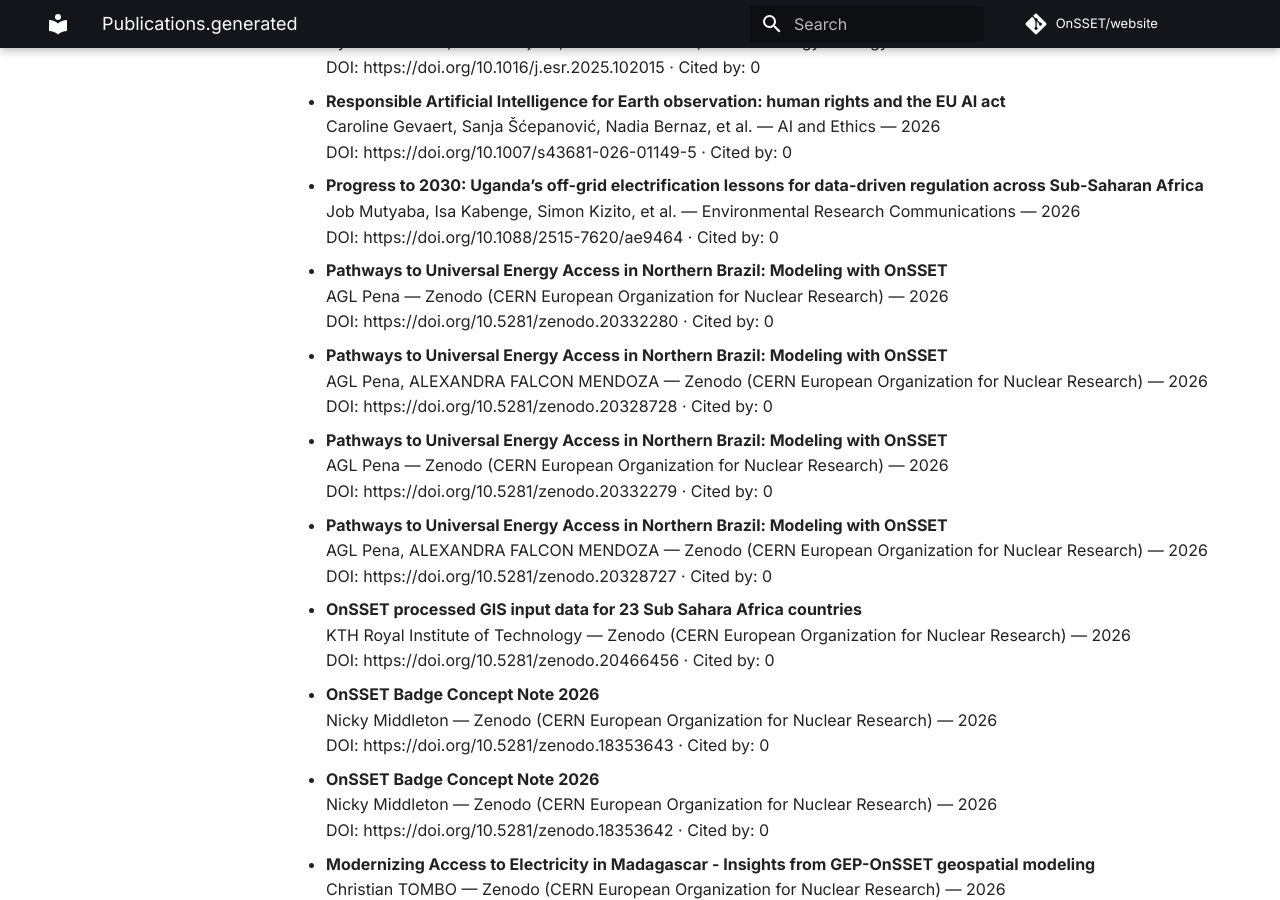
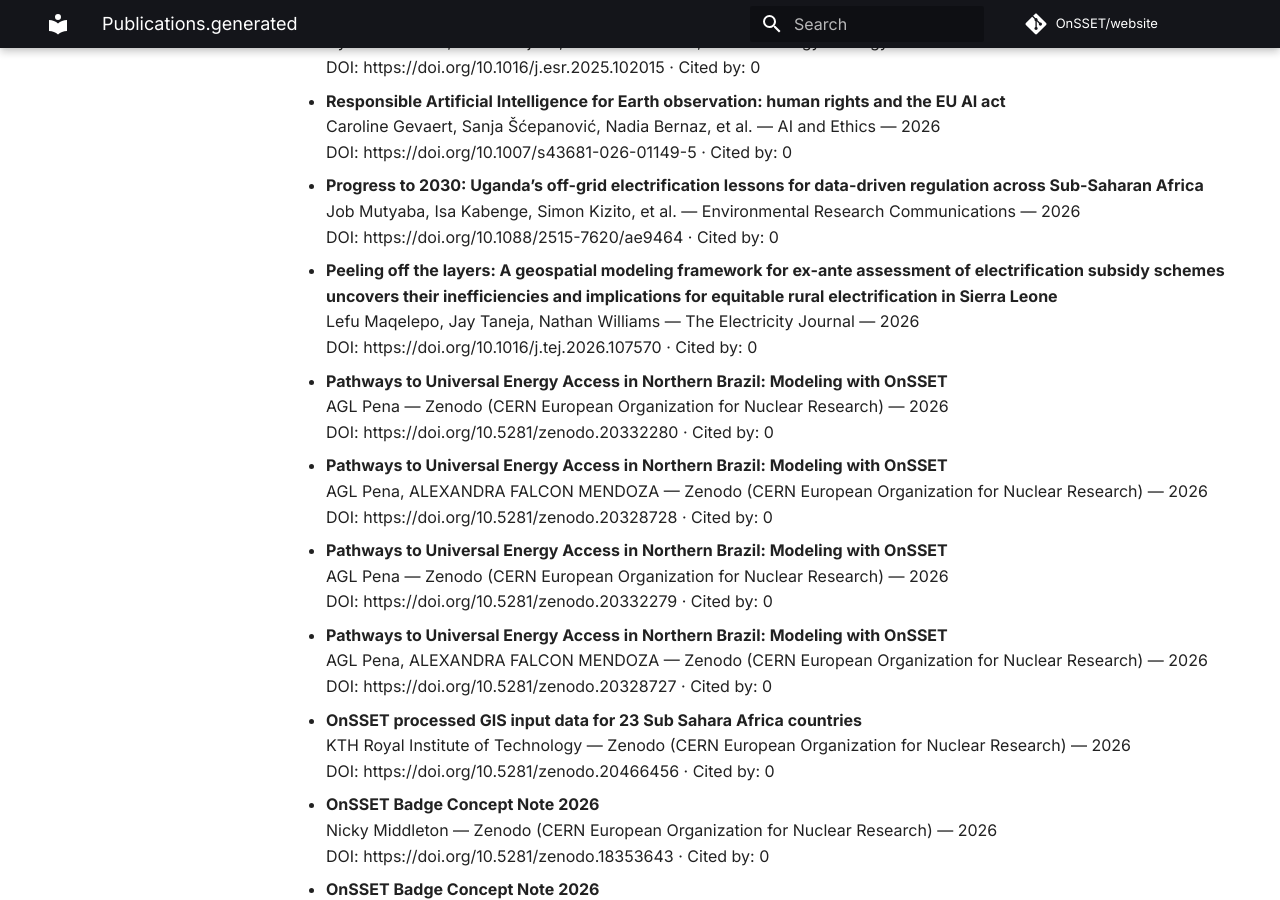
Before and after one commit to OnSSET/website, an MkDocs documentation site: the page built from docs/publications.generated.md, in a window 1280 px wide and 900 px high, scrolled down 1411 px. Built offline with MkDocs 1.6.1 and Material for MkDocs 9.7.7, drawn with Linux system fonts in a browser that asks for light colours; comment, search, counter and statistics services are not loaded; some of the changed text lies outside the part shown.

Commit message:
Auto-update publications

```diff
--- a/docs/publications.generated.md
+++ b/docs/publications.generated.md
@@ -53,6 +53,10 @@ No results found.
 - **Progress to 2030: Uganda’s off-grid electrification lessons for data-driven regulation across Sub-Saharan Africa**
   Job Mutyaba, Isa Kabenge, Simon Kizito, et al. — Environmental Research Communications — 2026
   DOI: https://doi.org/10.1088/2515-7620/ae9464 · Cited by: 0
+
+- **Peeling off the layers: A geospatial modeling framework for ex-ante assessment of electrification subsidy schemes uncovers their inefficiencies and implications for equitable rural electrification in Sierra Leone**
+  Lefu Maqelepo, Jay Taneja, Nathan Williams — The Electricity Journal — 2026
+  DOI: https://doi.org/10.1016/j.tej.2026.107570 · Cited by: 0
 
 - **Pathways to Universal Energy Access in Northern Brazil: Modeling with OnSSET**
   AGL Pena — Zenodo (CERN European Organization for Nuclear Research) — 2026
@@ -152,11 +156,11 @@ No results found.
 
 - **Least-Cost Electrification Pathways for Universal Electricity Access in Rwanda: An OnSSET Modelling Analysis**
   Jovine NSEKANABANGA — Zenodo (CERN European Organization for Nuclear Research) — 2026
-  DOI: https://doi.org/10.5281/zenodo.21510416 · Cited by: 0
+  DOI: https://doi.org/10.5281/zenodo.21510415 · Cited by: 0
 
 - **Least-Cost Electrification Pathways for Universal Electricity Access in Rwanda: An OnSSET Modelling Analysis**
   Jovine NSEKANABANGA — Zenodo (CERN European Organization for Nuclear Research) — 2026
-  DOI: https://doi.org/10.5281/zenodo.21510415 · Cited by: 0
+  DOI: https://doi.org/10.5281/zenodo.21510416 · Cited by: 0
 
 - **Least-Cost Electrification Pathways for Universal Electricity Access in Rwanda: An OnSSET Modelling Analysis**
   Jovine NSEKANABANGA — Zenodo (CERN European Organization for Nuclear Research) — 2026
@@ -272,11 +276,11 @@ No results found.
 
 - **EMP-A 2026-OnSSET-Report-Pakistan-Mubeen Shafqat & Saad Nawaz**
   Nawaz Muhammd Saad, Shafqat Mubeen — Zenodo (CERN European Organization for Nuclear Research) — 2026
-  DOI: https://doi.org/10.5281/zenodo.18503217 · Cited by: 0
+  DOI: https://doi.org/10.5281/zenodo.18503218 · Cited by: 0
 
 - **EMP-A 2026-OnSSET-Report-Pakistan-Mubeen Shafqat & Saad Nawaz**
   Nawaz Muhammd Saad, Shafqat Mubeen — Zenodo (CERN European Organization for Nuclear Research) — 2026
-  DOI: https://doi.org/10.5281/zenodo.18503218 · Cited by: 0
+  DOI: https://doi.org/10.5281/zenodo.18503217 · Cited by: 0
 
 - **ELECTRIFICATION PLANNING FOR ZAMBIA USING OPEN-SOURCE SPATIAL ELECTRIFICATION TOOL (OnSSET)**
   Brian Siakweenda, Rejoice Mututsa — Zenodo (CERN European Organization for Nuclear Research) — 2026
```
Also changed, not shown: other parts of docs/publications.generated.md (+0 -4 lines).
